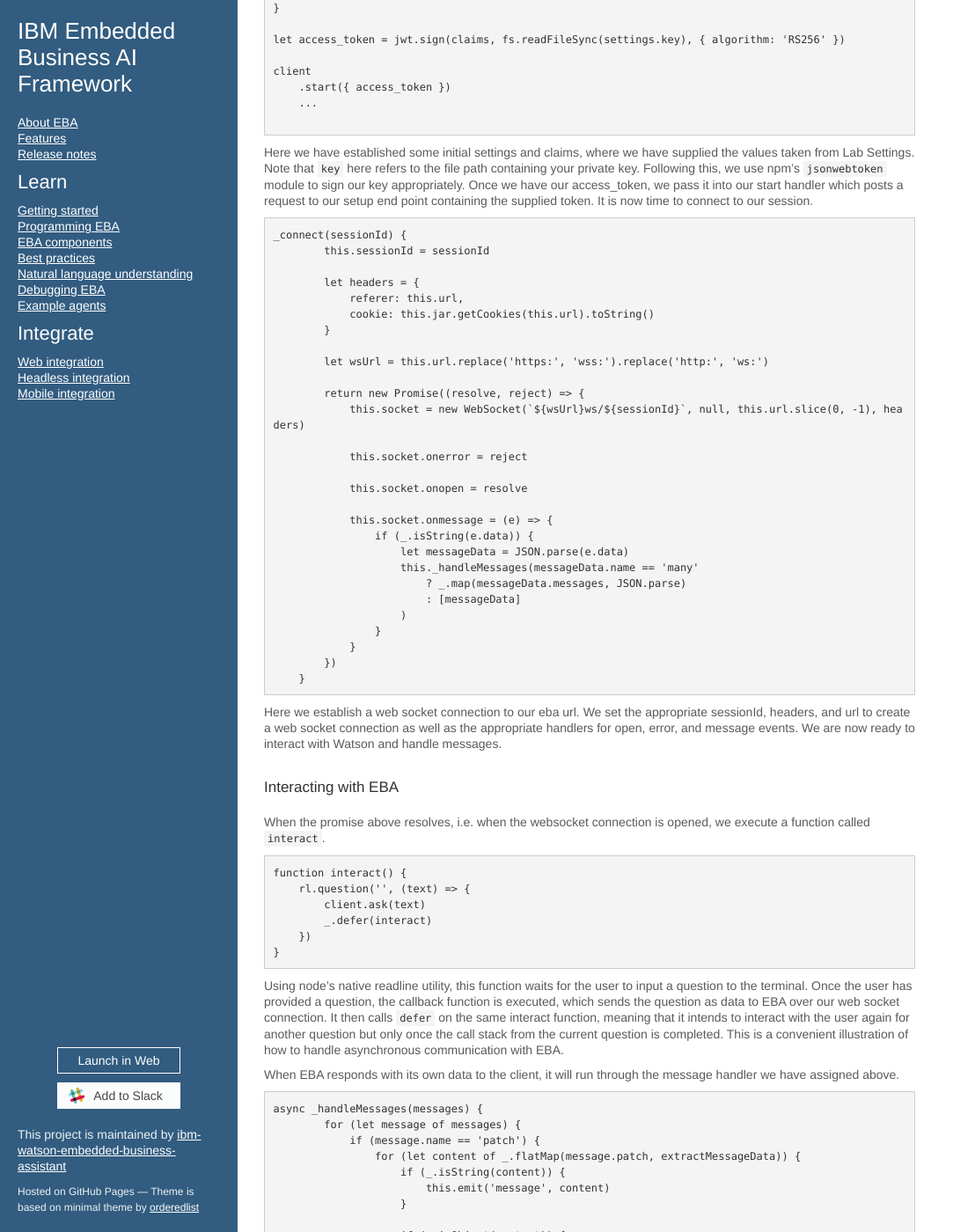
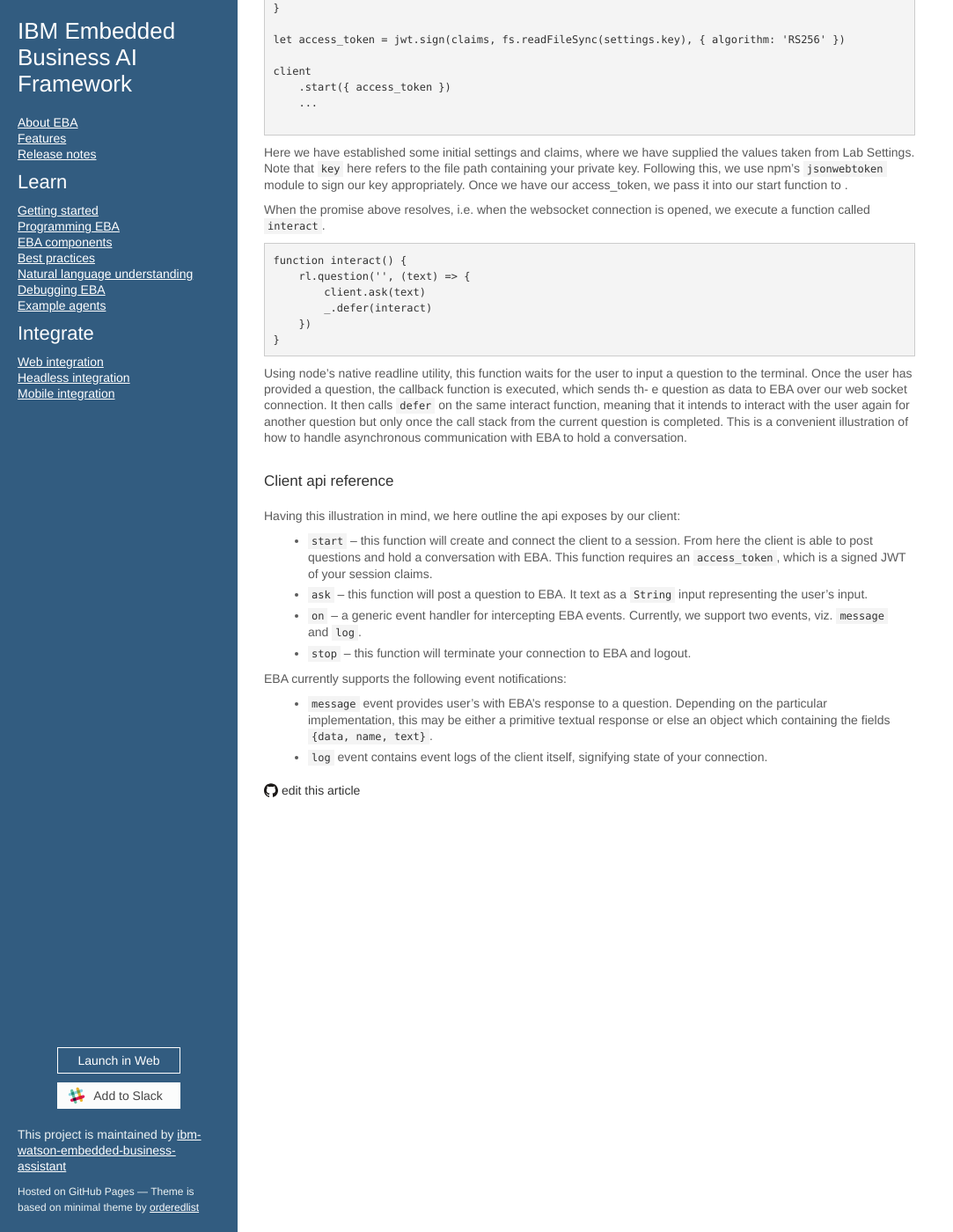
Before and after one commit to ibm-watson-embedded-business-assistant/eba-example-agents, a Jekyll site: the page built from docs/integration/Headless.md, in a window 1280 px wide and 1400 px high, scrolled down 590 px. Shown: the whole window at 88% size, without its empty margins (0-1083 px from the left). Built offline with Jekyll 4.4.1, drawn with Linux system fonts in a browser that asks for light colours; our own code applies the rules of GitHub Pages for plain Markdown files; some of the changed text lies outside the part shown.

Commit message:
Update Headless.md

````diff
--- a/docs/integration/Headless.md
+++ b/docs/integration/Headless.md
@@ -6,7 +6,7 @@
 1. Generating an access_token used and connecting to your session using your headless client
 2. Implementing async interaction logic within your client to communicate with Watson
 
-### Connecting to EBA
+### An illustration
 
 In order to generate an access token, please visit our [settings page](https://eba.ibm.com/assistant#/lab/settings) to get started. You will find an `iss` and `sub` claims, as well as instructions for generating private and public keys. As mentioned within our documentation, please store your private key within a secure location and do not share it with anyone. Having obtained these required data elements, lets take a look at how you can generate an access token programmatically within your headless client.
 
@@ -33,42 +33,7 @@
 
 ```
 
-Here we have established some initial settings and claims, where we have supplied the values taken from Lab Settings. Note that `key` here refers to the file path containing your private key. Following this, we use npm's `jsonwebtoken` module to sign our key appropriately. Once we have our access_token, we pass it into our start handler which posts a request to our setup end point containing the supplied token. It is now time to connect to our session.
-
-```
-_connect(sessionId) {
-        this.sessionId = sessionId
-
-        let headers = {
-            referer: this.url,
-            cookie: this.jar.getCookies(this.url).toString()
-        }
-
-        let wsUrl = this.url.replace('https:', 'wss:').replace('http:', 'ws:')
-
-        return new Promise((resolve, reject) => {
-            this.socket = new WebSocket(`${wsUrl}ws/${sessionId}`, null, this.url.slice(0, -1), headers)
-
-            this.socket.onerror = reject
-
-            this.socket.onopen = resolve
-
-            this.socket.onmessage = (e) => {
-                if (_.isString(e.data)) {
-                    let messageData = JSON.parse(e.data)
-                    this._handleMessages(messageData.name == 'many'
-                        ? _.map(messageData.messages, JSON.parse)
-                        : [messageData]
-                    )
-                }
-            }
-        })
-    }
-```
-
-Here we establish a web socket connection to our eba url. We set the appropriate sessionId, headers, and url to create a web socket connection as well as the appropriate handlers for open, error, and message events. We are now ready to interact with Watson and handle messages.
-
-### Interacting with EBA
+Here we have established some initial settings and claims, where we have supplied the values taken from Lab Settings. Note that `key` here refers to the file path containing your private key. Following this, we use npm's `jsonwebtoken` module to sign our key appropriately. Once we have our access_token, we pass it into our start function to .
 
 When the promise above resolves, i.e. when the websocket connection is opened, we execute a function called `interact`.
 
@@ -81,31 +46,18 @@
 }
 ```
 
-Using node's native readline utility, this function waits for the user to input a question to the terminal. Once the user has provided a question, the callback function is executed, which sends the question as data to EBA over our web socket connection. It then calls `defer` on the same interact function, meaning that it intends to interact with the user again for another question but only once the call stack from the current question is completed. This is a convenient illustration of how to handle asynchronous communication with EBA.
+Using node's native readline utility, this function waits for the user to input a question to the terminal. Once the user has provided a question, the callback function is executed, which sends th- e question as data to EBA over our web socket connection. It then calls `defer` on the same interact function, meaning that it intends to interact with the user again for another question but only once the call stack from the current question is completed. This is a convenient illustration of how to handle asynchronous communication with EBA to hold a conversation.
 
-When EBA responds with its own data to the client, it will run through the message handler we have assigned above.
+### Client api reference
+Having this illustration in mind, we here outline the api exposes by our client:
 
-```
-async _handleMessages(messages) {
-        for (let message of messages) {
-            if (message.name == 'patch') {
-                for (let content of _.flatMap(message.patch, extractMessageData)) {
-                    if (_.isString(content)) {
-                        this.emit('message', content)
-                    }
+- `start` -- this function will create and connect the client to a session. From here the client is able to post questions and hold a conversation with EBA. This function requires an `access_token`, which is a signed JWT of your session claims.
+- `ask`  -- this function will post a question to EBA. It text as a `String` input representing the user's input.
+- `on`   -- a generic event handler for intercepting EBA events. Currently, we support two events, viz. `message` and `log`.
+- `stop` -- this function will terminate your connection to EBA and logout.
 
-                    if (_.isObject(content)) {
-                        let data = await this._force(content.data)
-                        this.emit('message', {
-                            text: content.text,
-                            data: data,
-                            name: content.name
-                        })
-                    }
-                }
-            }
-        }
-    }
-```
+EBA currently supports the following event notifications:
 
-Here we effectively check the name of the data as well as its type. If it is a string, we simply emit the string. If it is an object, we supply a json contextual representation on top of it. Note that `this.emit('message',...)` is a separate message event handler attached to our client object (not its websocket connection). This handler simply logs the result back to the console (it is a command line application after all). At this point, the user may continue to interact or else kill the connection.
+- `message` event provides user's with EBA's response to a question. Depending on the particular implementation, this may be either a primitive textual response or else an object which containing the fields `{data, name, text}`.
+
+- `log` event contains event logs of the client itself, signifying state of your connection.
````
